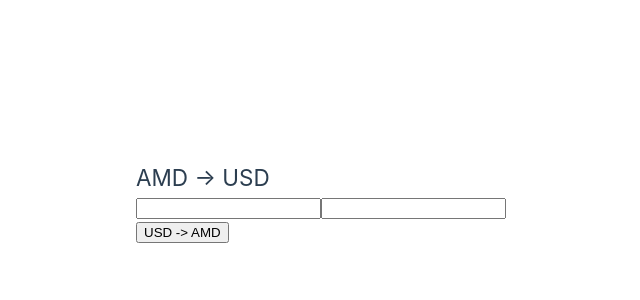
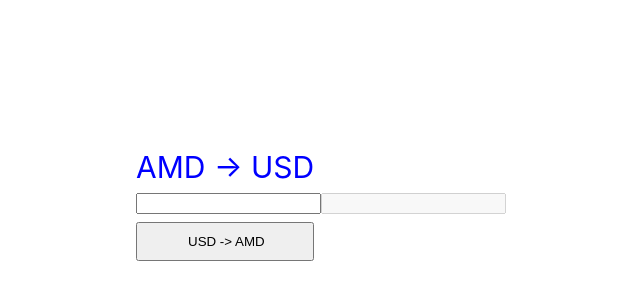
Before and after one commit to Marianna-Gl/vue-demo, a Vue app: page / in a window 1280 px wide. Shown: the part 198-498 px from the top of the page, without its empty margins (134-774 px from the left). Built offline with nearby package versions, Linux system fonts and the light colour scheme.

Commit message:
last changes

```diff
--- a/src/App.vue
+++ b/src/App.vue
@@ -1,5 +1,7 @@
 <script>
 import Exchange from './components/Exchange.vue'
+
+
 export default {
   components: {
     Exchange
--- a/src/components/Exchange.vue
+++ b/src/components/Exchange.vue
@@ -2,13 +2,25 @@
 export default {
   data() {
     return {
-      mode: 'AMD', // Initial mode
-      amount: '' // Input value
+      formattedIrp: null,
+      mode: 'AMD',
+      amount: '',
+      disabled: true,
+      numberInput: null,
+      updatedValue: null
     }
   },
+
   methods: {
     toggleMode() {
       this.mode = this.mode === 'AMD' ? 'USD' : 'AMD'
+    },
+    updateValue() {
+      if (this.numberInput !== null && this.mode !== 'AMD') {
+        this.updatedValue = this.numberInput * 400
+      } else {
+        this.updatedValue = this.numberInput / 400
+      }
     }
   }
 }
@@ -18,30 +30,27 @@ export default {
   {{ Exchange }}
 
   <div>
-    <h2>{{ mode === 'AMD' ? 'AMD -> USD' : 'USD -> AMD' }}</h2>
+    <h1 class="a">{{ mode === 'AMD' ? 'AMD -> USD' : 'USD -> AMD' }}</h1>
     <div>
-      <input type="text" @input="typeCurrency" />
-      <input type="text" @input="typeCurrency" />
+      <input v-model="numberInput" @input="updateValue" />
+      <input :value="updatedValue" :disabled="disabled" />
     </div>
-    <!-- <input type="text" v-model="amount" /> -->
-    <button @click="toggleMode">{{ mode !== 'AMD' ? 'AMD -> USD' : 'USD -> AMD' }}</button>
+
+    <button @click="toggleMode" class="bb">
+      {{ mode !== 'AMD' ? 'AMD -> USD' : 'USD -> AMD' }}
+    </button>
   </div>
-
-  <!-- Display the current conversion mode -->
-  <!-- <p v-if="mode === 'amd-to-usd'">Conversion Mode: AMD to USD</p>
-    <p v-else>Conversion Mode: USD to AMD</p> -->
-
-  <!-- Display the conversion component based on the mode -->
-  <!-- <div v-if="mode === 'amd-to-usd'">
-      <p>Convert AMD to USD</p> -->
-  <!-- Your conversion component for AMD to USD -->
-  <!-- </div>
-    <div v-else>
-      <p>Convert USD to AMD</p> -->
-  <!-- Your conversion component for USD to AMD -->
-  <!-- </div>
-  </button>
-  -->
 </template>
 
-<style scoped></style>
+<style scoped>
+.bb {
+  padding-right: 47px;
+  padding-left: 50px;
+  padding-top: 10px;
+  padding-bottom: 10px;
+  margin-top: 7px;
+}
+.a {
+  color: blue;
+}
+</style>
```
